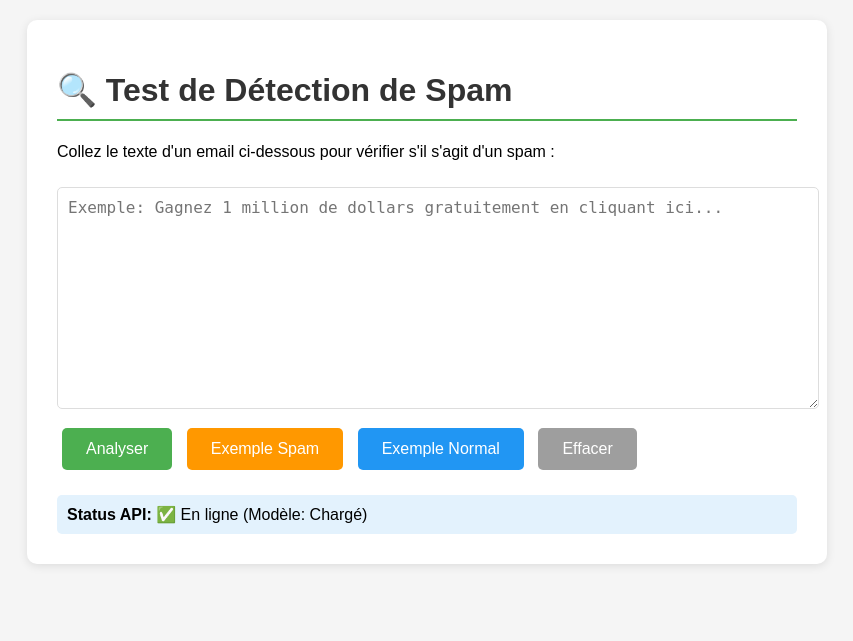
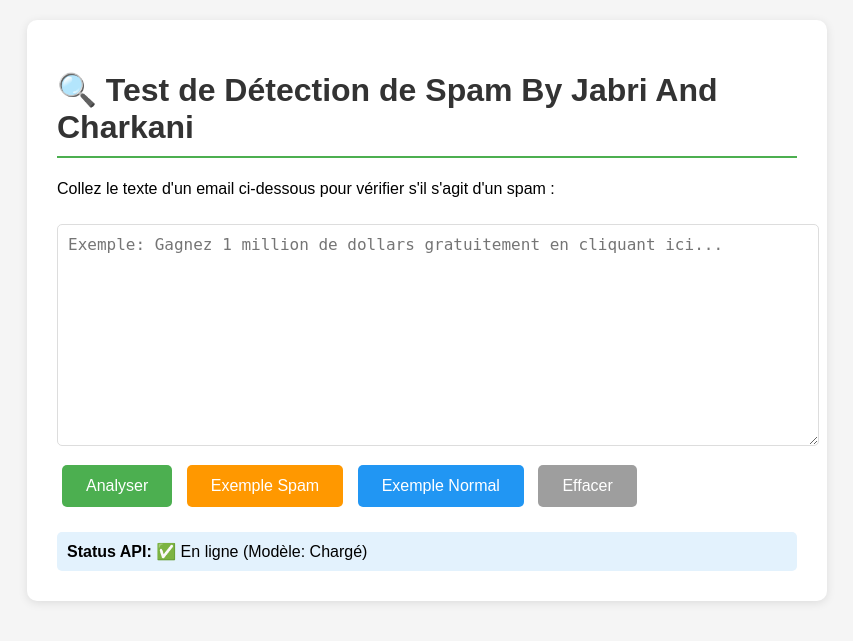
Before and after one commit to reiiny-ahmad/Spam_detection_mlops, a Flask app: page / in a window 1280 px wide. Shown: the top 641 px of the page, without its empty margins (213-1066 px from the left). Run offline with Flask 3, Linux system fonts and the light colour scheme.

Commit message:
add teams name

```diff
--- a/templates/index.html
+++ b/templates/index.html
@@ -74,7 +74,7 @@
 </head>
 <body>
     <div class="container">
-        <h1>🔍 Test de Détection de Spam</h1>
+        <h1>🔍 Test de Détection de Spam By Jabri And Charkani</h1>
 
         <p>Collez le texte d'un email ci-dessous pour vérifier s'il s'agit d'un spam :</p>
 
```
